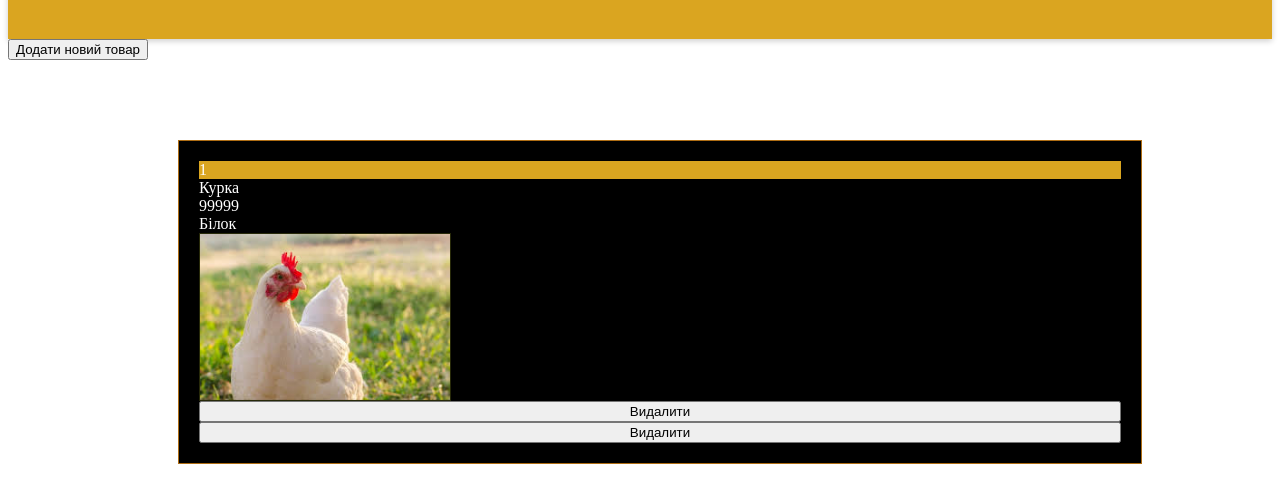
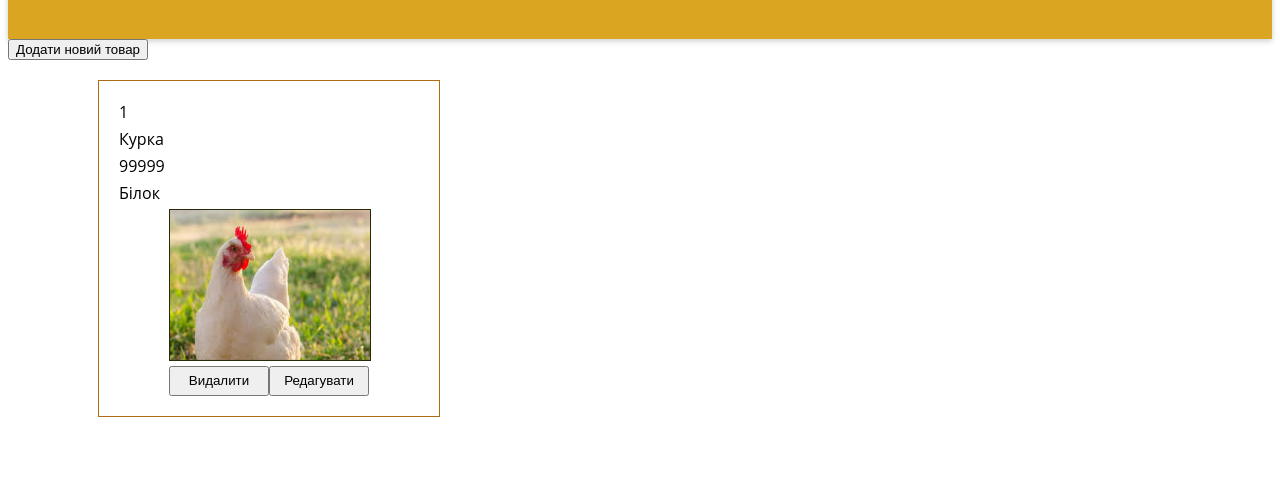
Before and after one commit to zhurykmaks11/test4, a website: page site.html in a window 1280 px wide. Shown: the part 89-592 px from the top of the page. Drawn offline with Linux system fonts and the light colour scheme.

Commit message:
fix JS problem with styles. Add CSS styles fort mainList

```diff
--- a/index.js
+++ b/index.js
@@ -25,26 +25,26 @@ function renderList() { //оновити list в HTML
     products.forEach(item => {
         const li = document.createElement("li");
         const div = document.createElement("div");
-        div.classList.add("item");
+        div.classList.add("product-item");
 
         const id = document.createElement("span");
         id.classList.add("product-id")
         id.textContent = item.id;
 
         const name = document.createElement("span");
-        name.classList.add("name")
+        name.classList.add("product-name")
         name.textContent = item.name;
 
         const cost = document.createElement("span");
-        cost.classList.add("cost")
+        cost.classList.add("product-price")
         cost.textContent = item.cost;
 
         const category = document.createElement("span");
-        category.classList.add("category")
+        category.classList.add("product-category")
         category.textContent = item.category;
 
         const image = document.createElement("img");
-        image.classList.add("img");
+        image.classList.add("product-image");
         image.src = item.image;
         image.alt = "image";
 
--- a/site.html
+++ b/site.html
@@ -35,7 +35,7 @@
             <div class="product-category">Білок</div>
             <img class="product-image" src="./images/img.png" alt="">
             <button class="delete-button">Видалити</button>
-            <button class="edit-button">Видалити</button>
+            <button class="edit-button">Редагувати</button>
         </div>
     </li>
 </ul>
--- a/style.css
+++ b/style.css
@@ -18,27 +18,56 @@ header {
     text-align: justify;
     position: relative;
 }
-ul li .product-item{
-        background-color: black;
-        color: white;
-        padding: 20px;
-        display: flex;
-        flex-direction: column;
-        border: 1px solid #ae6d14;
-
-        margin: 80px;
-    }
-
-
+.product-item{
+    display: flex;
+    flex-direction: row;
+    flex-wrap: wrap;
+    padding: 20px;
+    border: 1px solid #ae6d14;
+    width: 300px;
+}
 
 .product-id{
-    background-color: goldenrod;
+    font-family: 'Open Sans', sans-serif;
+    font-size: 16px;
+    width: 300px;
+    margin-bottom: 5px;
 }
-
-img {
-    width: 250px;
-    height: auto;
+.product-name{
+    font-family: 'Open Sans', sans-serif;
+    font-size: 16px;
+    width: 300px;
+    margin-bottom: 5px;
+}
+.product-price{
+    font-family: 'Open Sans', sans-serif;
+    font-size: 16px;
+    width: 300px;
+    margin-bottom: 5px;
+}
+.product-category{
+    font-family: 'Open Sans', sans-serif;
+    font-size: 16px;
+    width: 300px;
+    margin-bottom: 5px;
+}
+.product-image {
+    width: 200px;
+    height: 150px;
     border: #272909 1px solid;
+    margin-right: 50px;
+    margin-left: 50px;
+    margin-bottom: 5px;
+}
+.delete-button{
+    width: 100px;
+    height: 30px;
+    margin-left: 50px;
+}
+.edit-button{
+    width: 100px;
+    height: 30px;
+    margin-right: 50px;
 }
 
 .shadow-type-1 {
```
